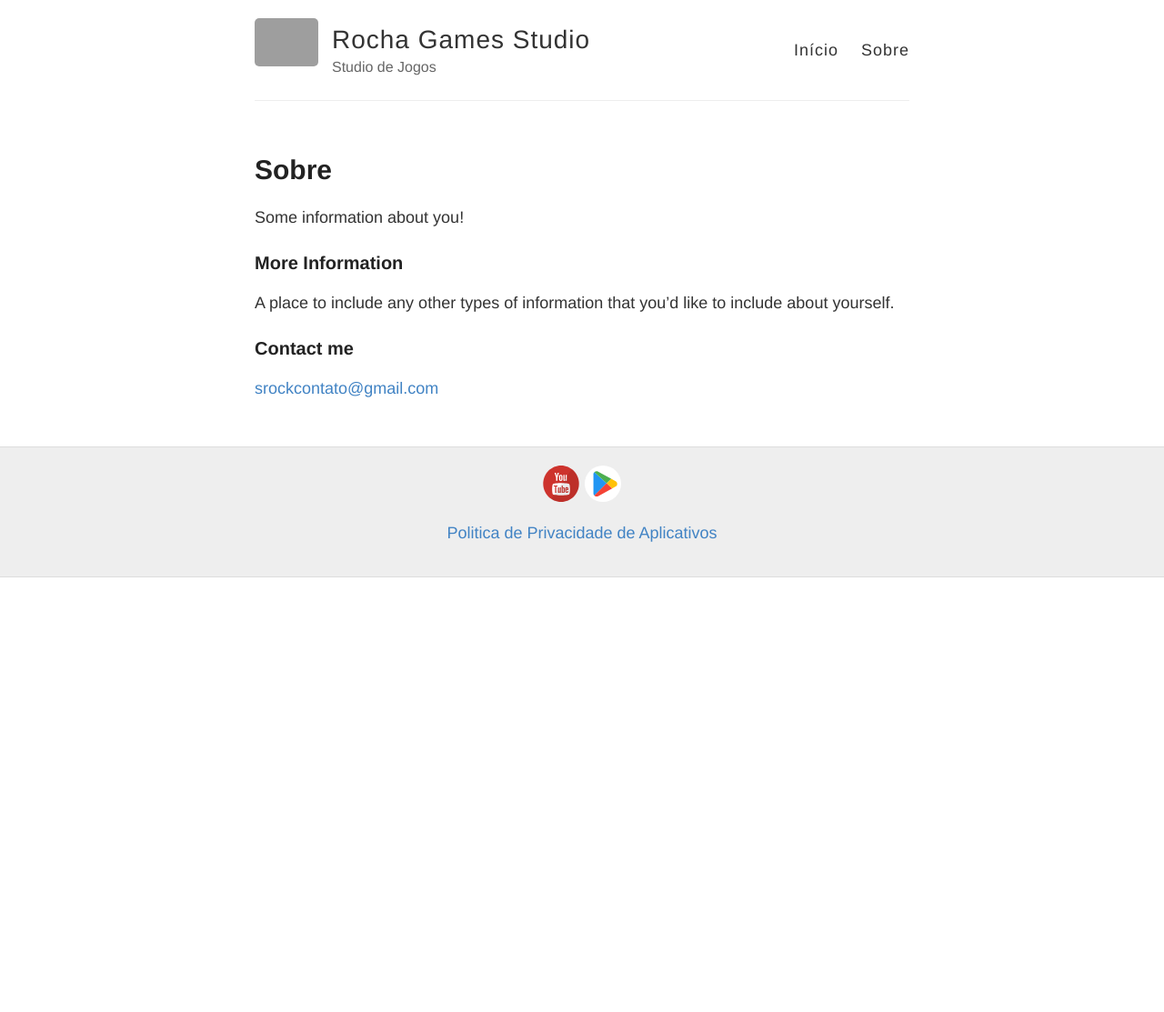
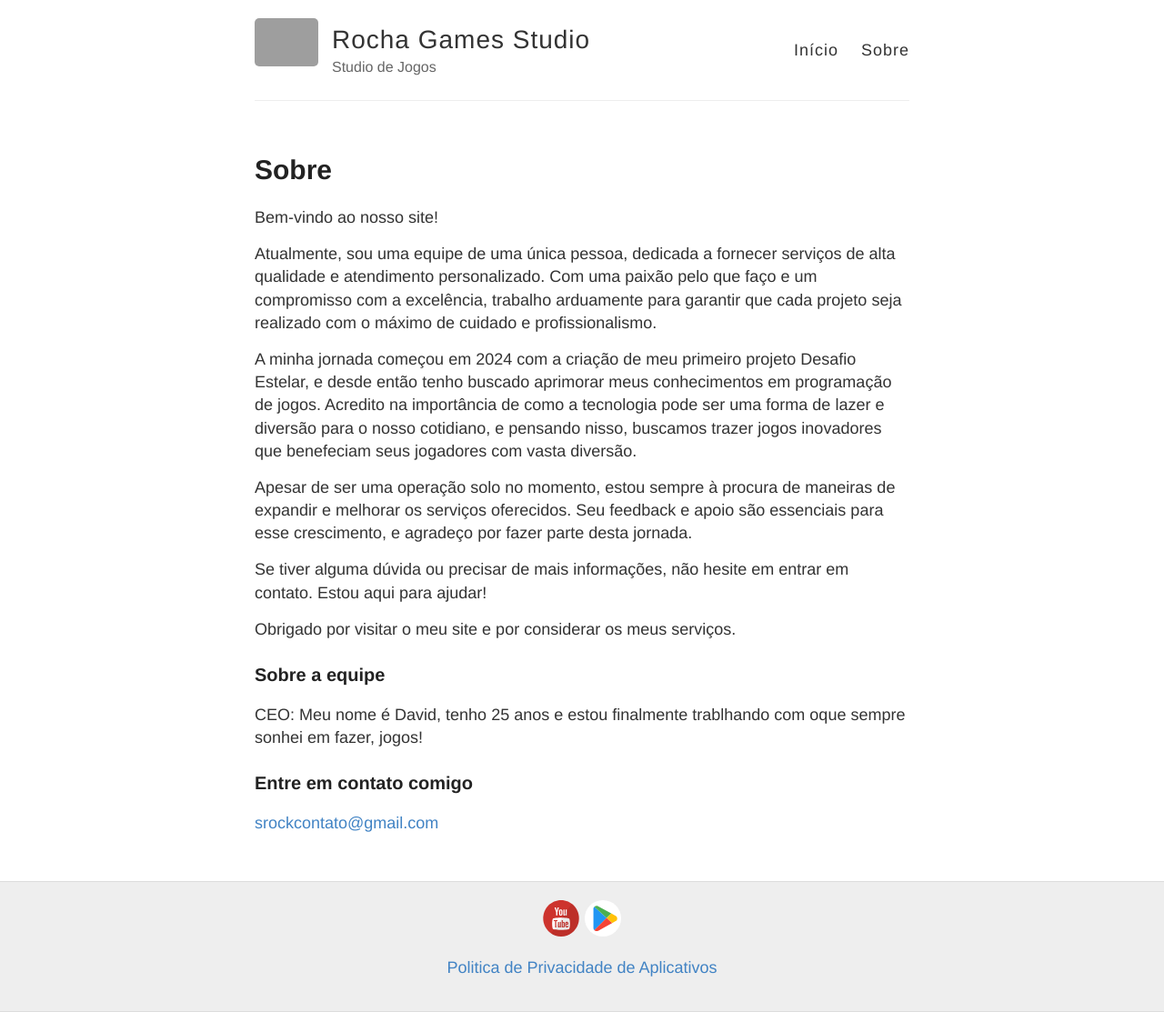
Before and after one commit to StudioRockGames/studiorockgames.github.io, a Jekyll site: the page built from about.md, in a window 1280 px wide. Shown: the whole page at 91% size. Built offline with Jekyll 4.4.1, drawn with Linux system fonts in a browser that asks for light colours; before the commit the page ends 900 px from its top, so only the background shows below that; grey boxes are pictures that could not be loaded.

Commit message:
Update about.md

```diff
--- a/about.md
+++ b/about.md
@@ -4,12 +4,22 @@ title: Sobre
 permalink: /sobre/
 ---
 
-Some information about you!
+<p>Bem-vindo ao nosso site!</p>
 
-### More Information
+<p>Atualmente, sou uma equipe de uma única pessoa, dedicada a fornecer serviços de alta qualidade e atendimento personalizado. Com uma paixão pelo que faço e um compromisso com a excelência, trabalho arduamente para garantir que cada projeto seja realizado com o máximo de cuidado e profissionalismo.</p>
 
-A place to include any other types of information that you'd like to include about yourself.
+<p>A minha jornada começou em 2024 com a criação de meu primeiro projeto Desafio Estelar, e desde então tenho buscado aprimorar meus conhecimentos em programação de jogos. Acredito na importância de como a tecnologia pode ser uma forma de lazer e diversão para o nosso cotidiano, e pensando nisso, buscamos trazer jogos inovadores que benefeciam seus jogadores com vasta diversão.</p>
 
-### Contact me
+<p>Apesar de ser uma operação solo no momento, estou sempre à procura de maneiras de expandir e melhorar os serviços oferecidos. Seu feedback e apoio são essenciais para esse crescimento, e agradeço por fazer parte desta jornada.</p>
+
+<p>Se tiver alguma dúvida ou precisar de mais informações, não hesite em entrar em contato. Estou aqui para ajudar!</p>
+
+<p>Obrigado por visitar o meu site e por considerar os meus serviços.</p>
+
+### Sobre a equipe
+
+<p>CEO: Meu nome é David, tenho 25 anos e estou finalmente trablhando com oque sempre sonhei em fazer, jogos!</p>
+
+### Entre em contato comigo
 
 [srockcontato@gmail.com](mailto:srockcontato@gmail.com)
```
